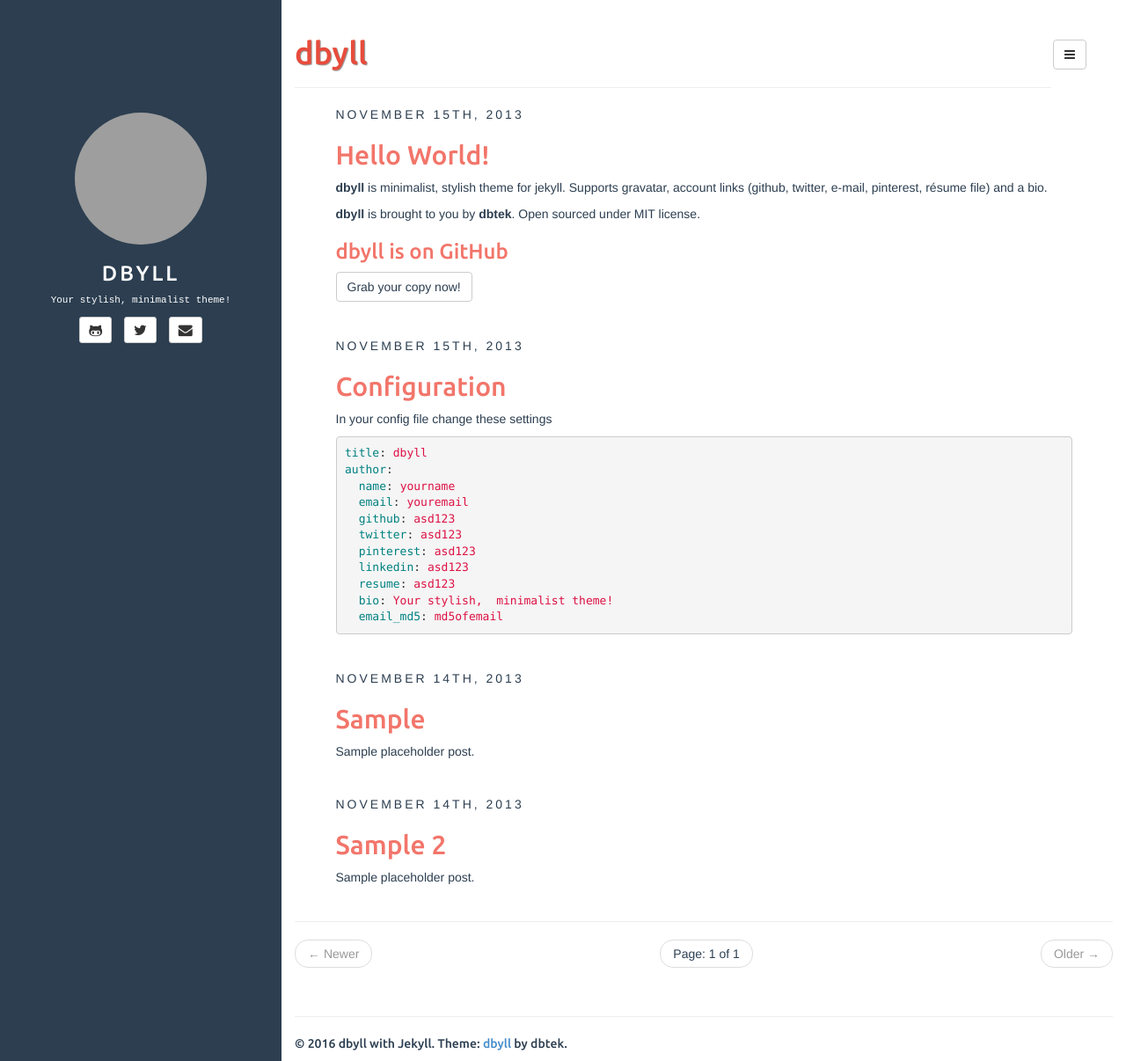
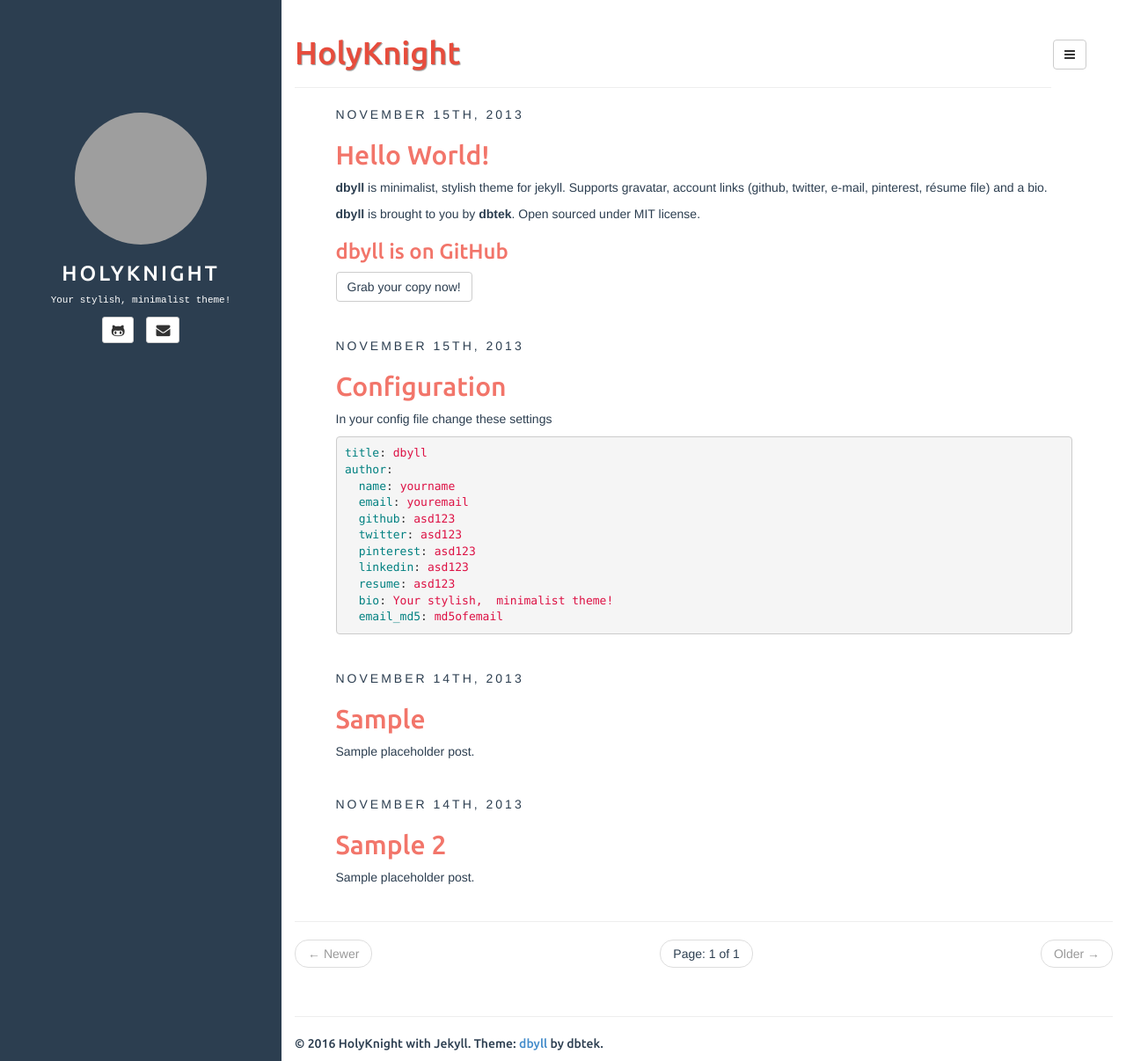
Before and after one commit to lyxwll/lyxwll.github.io, a Jekyll site: the page built from index.html, in a window 1280 px wide and 1206 px high. Shown: the whole window at 88% size. Built offline with Jekyll 4.4.1, drawn with Linux system fonts in a browser that asks for light colours; the list of posts is cut into pages by our own code; grey boxes are pictures that could not be loaded.

Commit message:
Update _config.yml

```diff
--- a/_config.yml
+++ b/_config.yml
@@ -5,25 +5,22 @@
 exclude: ["README.md"] # files to exclude
 highlighter: pygments
 markdown: kramdown
-disqus: dbyll
-google_analytics: dbyll
-title: dbyll
+disqus: HolyKnight
+google_analytics: HolyKnight
+title: HolyKnight
 
 defaults:
   -
     scope:
       path: "" # empty string for all files
     values:
-      title: dbyll
+      title: HolyKnight
 
 description: Stylish Jekyll Theme
 author:
-  name: dbyll
-  email: dbyll@ismaildemirbilek.com
-  github: dbtek
-  twitter: dbtek
-  pinterest: asd123
-  linkedin: asd123
+  name: HolyKnight
+  email: 764262813@qq.com.com
+  github: https://github.com/lyxwll
   bio: Your stylish, minimalist theme!
   email_md5: 726351295ec82e145928582f595aa3aa
 
```
